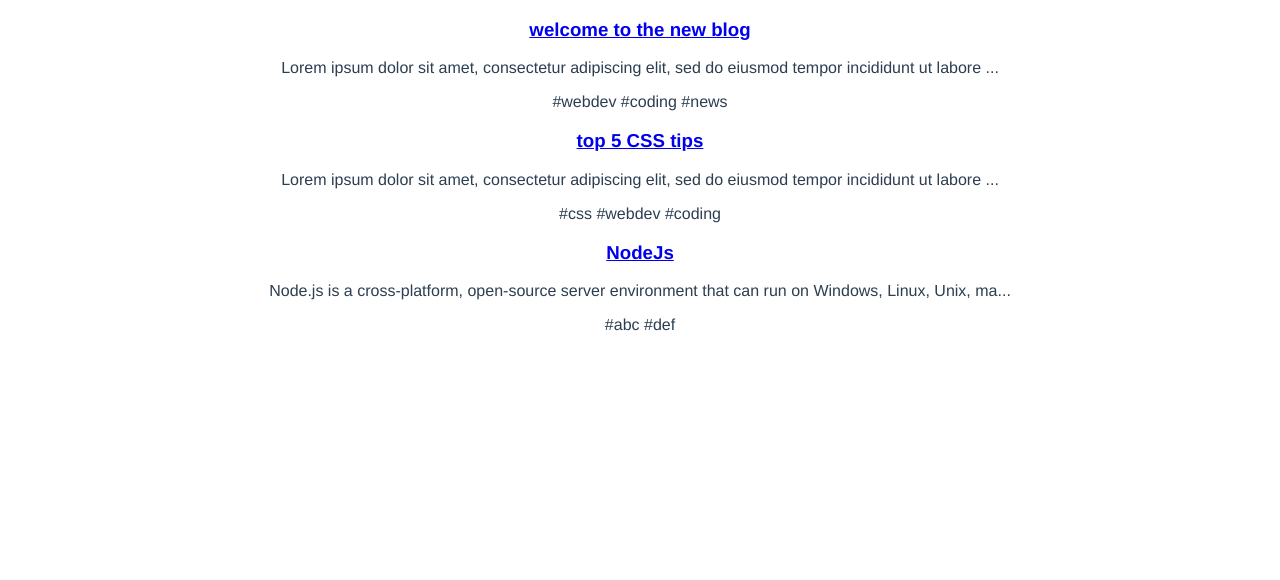
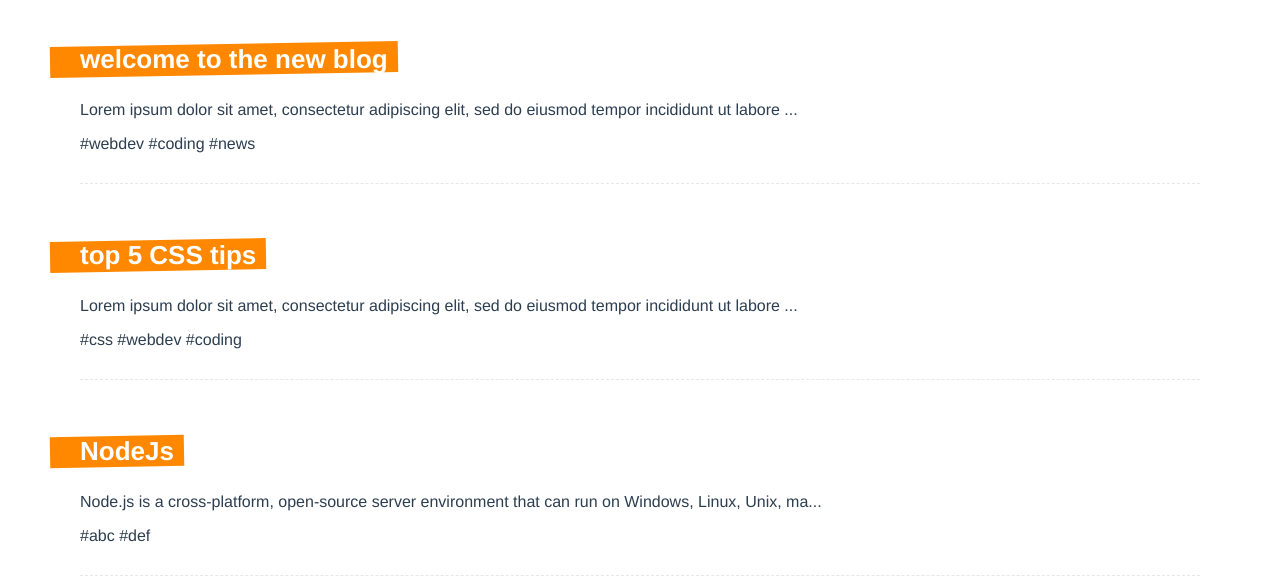
Before and after one commit to LinhKH/reaction-timer, a Vue app: page / in a window 1280 px wide. Shown: the top 580 px of the page. Built offline with nearby package versions, Linux system fonts and the light colour scheme; data requests are answered from the project's data file.

Commit message:
Future Async Lesson & Extra Styling

```diff
--- a/src/App.vue
+++ b/src/App.vue
@@ -7,7 +7,6 @@
     font-family: Avenir, Helvetica, Arial, sans-serif;
     -webkit-font-smoothing: antialiased;
     -moz-osx-font-smoothing: grayscale;
-    text-align: center;
     color: #2c3e50;
 }
 </style>
--- a/src/components/SinglePost.vue
+++ b/src/components/SinglePost.vue
@@ -25,4 +25,32 @@
 }
 </script>
 
-<style></style>
+<style>
+.post {
+    margin: 0 40px 30px;
+    padding-bottom: 30px;
+    border-bottom: 1px dashed #e7e7e7;
+}
+
+.post h3 {
+    display: inline-block;
+    position: relative;
+    font-size: 26px;
+    color: white;
+    margin-bottom: 10px;
+    max-width: 400px;
+}
+
+.post h3::before {
+    content: "";
+    display: block;
+    width: 100%;
+    height: 100%;
+    background: #ff8800;
+    position: absolute;
+    z-index: -1;
+    padding-right: 40px;
+    left: -30px;
+    transform: rotateZ(-1deg);
+}
+</style>
--- a/src/views/Create.vue
+++ b/src/views/Create.vue
@@ -41,7 +41,6 @@
         }
 
         const handleSubmit = async () => {
-            let self = this;
             const post = {
                 id: Math.floor(Math.random() * 10000),
                 title: title.value,
--- a/src/views/Details.vue
+++ b/src/views/Details.vue
@@ -3,11 +3,10 @@
     <div v-if="post" class="post">
         <h3>{{ post.title }}</h3>
         <p class="pre">{{ post.body }}</p>
-        <span v-for="tag in post.tags" :key="tag">
-            #{{ tag }}
-        </span>
     </div>
-    <div v-else><Spinner /></div>
+    <div v-else>
+        <Spinner />
+    </div>
 </template>
 
 <script>
@@ -30,10 +29,6 @@
 </script>
 
 <style scoped>
-.tags a {
-    margin-right: 10px;
-}
-
 .post {
     max-width: 1200px;
     margin: 0 auto;
@@ -47,4 +42,5 @@
 
 .pre {
     white-space: pre-wrap;
-}</style>
+}
+</style>
--- a/src/views/Home.vue
+++ b/src/views/Home.vue
@@ -4,7 +4,9 @@
         <div v-if="posts.length">
             <PostList :posts="posts" />
         </div>
-        <div v-else><Spinner /></div>
+        <div v-else>
+            <Spinner />
+        </div>
     </div>
 </template>
 
@@ -28,3 +30,11 @@
     },
 }
 </script>
+
+<style>
+.home {
+    max-width: 1200px;
+    margin: 0 auto;
+    padding: 10px;
+}
+</style>
```
